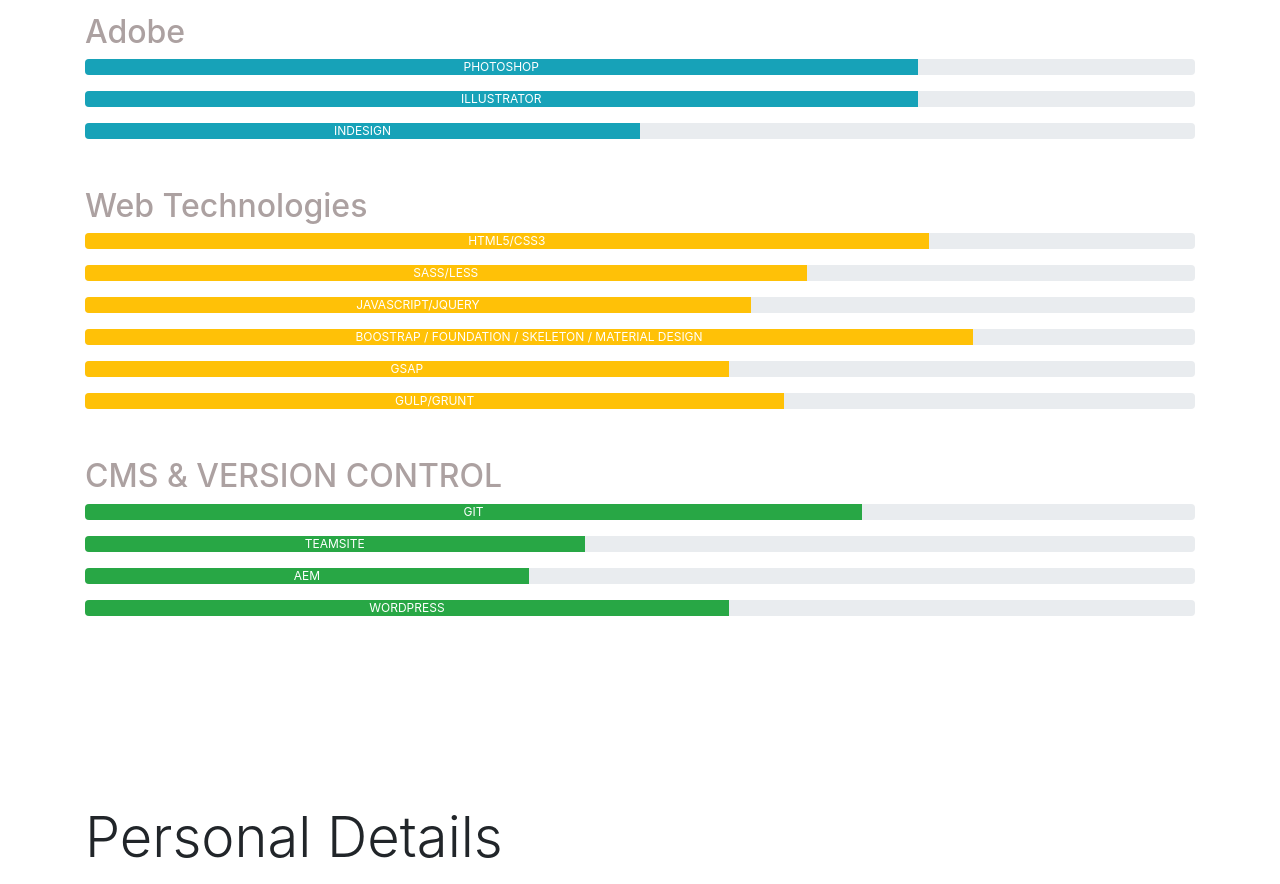
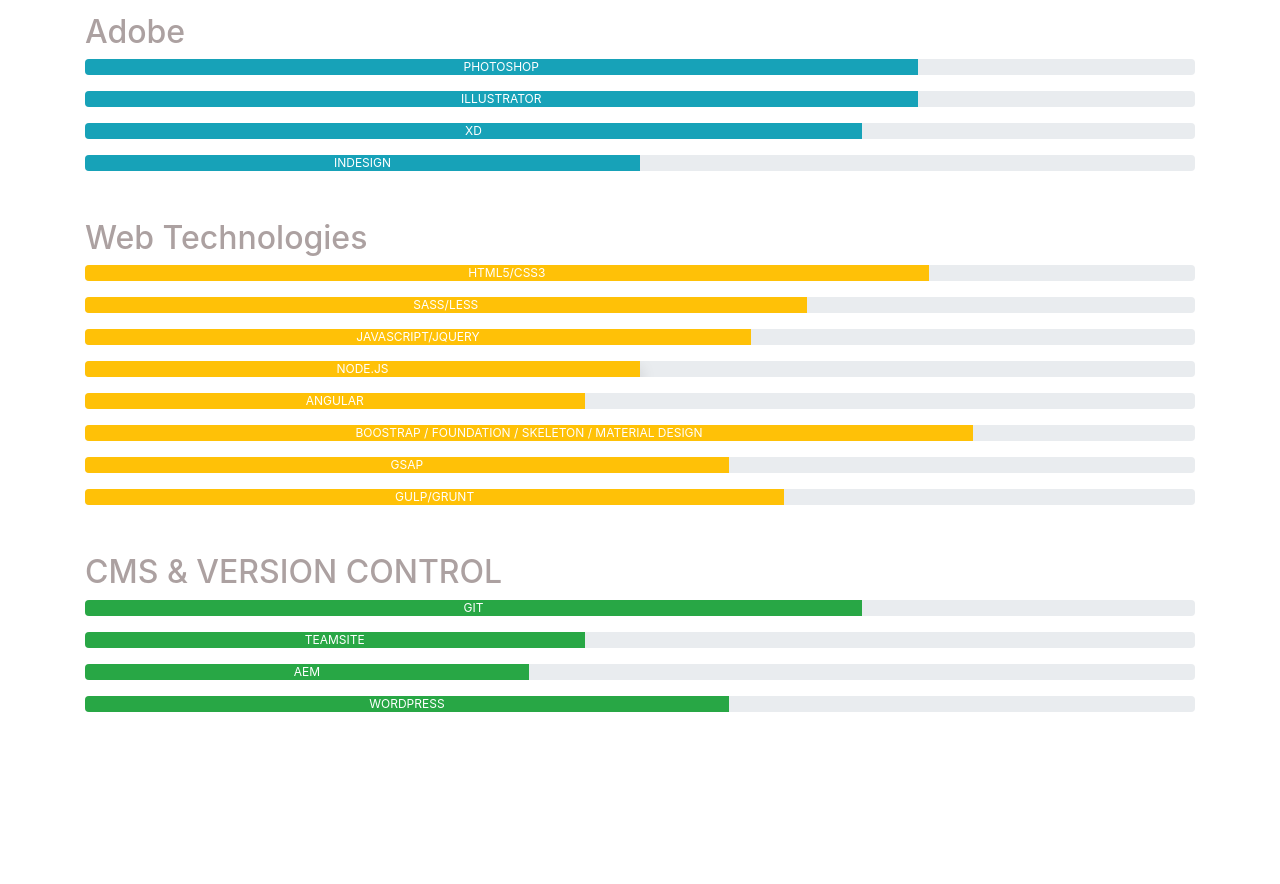
Before and after one commit to david19rp/Dave_Perez_CV, a plain HTML site: page index.html in a window 1280 px wide. Shown: the part 2360-3244 px from the top of the page. Drawn offline with nearby package versions, Linux system fonts and the light colour scheme.

Commit message:
adding skills

```diff
--- a/index.html
+++ b/index.html
@@ -142,6 +142,13 @@
           </div>
         </div>
       </div>
+      <div class="row mb-3">
+        <div class="col col-lg-12 col-md col-sm">
+          <div class="progress">
+            <div class="progress-bar bg-info" role="progressbar" style="width: 70%" aria-valuenow="75" aria-valuemin="0" aria-valuemax="100">XD</div>
+          </div>
+        </div>
+      </div>
       <div class="row mb-5">
         <div class="col col-lg-12 col-md col-sm">
           <div class="progress">
@@ -169,6 +176,20 @@
         <div class="col col-lg-12 col-md col-sm">
           <div class="progress">
             <div class="progress-bar bg-warning" role="progressbar" style="width: 60%" aria-valuenow="60" aria-valuemin="0" aria-valuemax="100">JAVASCRIPT/JQUERY</div>
+          </div>
+        </div>
+      </div>
+      <div class="row mb-3">
+        <div class="col col-lg-12 col-md col-sm">
+          <div class="progress">
+            <div class="progress-bar bg-warning shadow " role="progressbar" style="width: 50%" aria-valuenow="60" aria-valuemin="0" aria-valuemax="100">NODE.JS</div>
+          </div>
+        </div>
+      </div>
+      <div class="row mb-3">
+        <div class="col col-lg-12 col-md col-sm">
+          <div class="progress">
+            <div class="progress-bar bg-warning" role="progressbar" style="width: 45%" aria-valuenow="60" aria-valuemin="0" aria-valuemax="100">ANGULAR</div>
           </div>
         </div>
       </div>
@@ -233,8 +254,8 @@
           <p class="font-weight-bold"> <i class="far fa-envelope"></i>  davidramirezperez@outlook.com</p>
           <p class="font-weight-bold"> <i class=" fas fa-mobile-alt fa-l"></i> (+506) 8318-2455</p>
           <p class="font-weight-bold"> <i class=" fab fa-skype fa-l"></i> david19rp</p>
-          <a target="_blank" href="https://www.linkedin.com/in/david-ramirez-a8217061/"><p class="font-weight-bold"> <i class=" fab fa-linkedin-in fa-l"></i> David Ramirez</p></a>
-          <p class="font-weight-bold"> <a target="_blank" href="https://github.com/david19rp"> <i class=" fab fa-github fa-l"></i> david19rp</a></p>
+          <a class="text-decoration-none" target="_blank" href="https://www.linkedin.com/in/david-ramirez-a8217061/"><p class="font-weight-bold"> <i class=" fab fa-linkedin-in fa-l"></i> David Ramirez</p></a>
+          <p class="font-weight-bold"> <a class="text-decoration-none" target="_blank" href="https://github.com/david19rp"> <i class=" fab fa-github fa-l"></i> david19rp</a></p>
         </div>
       </div>
 
```
